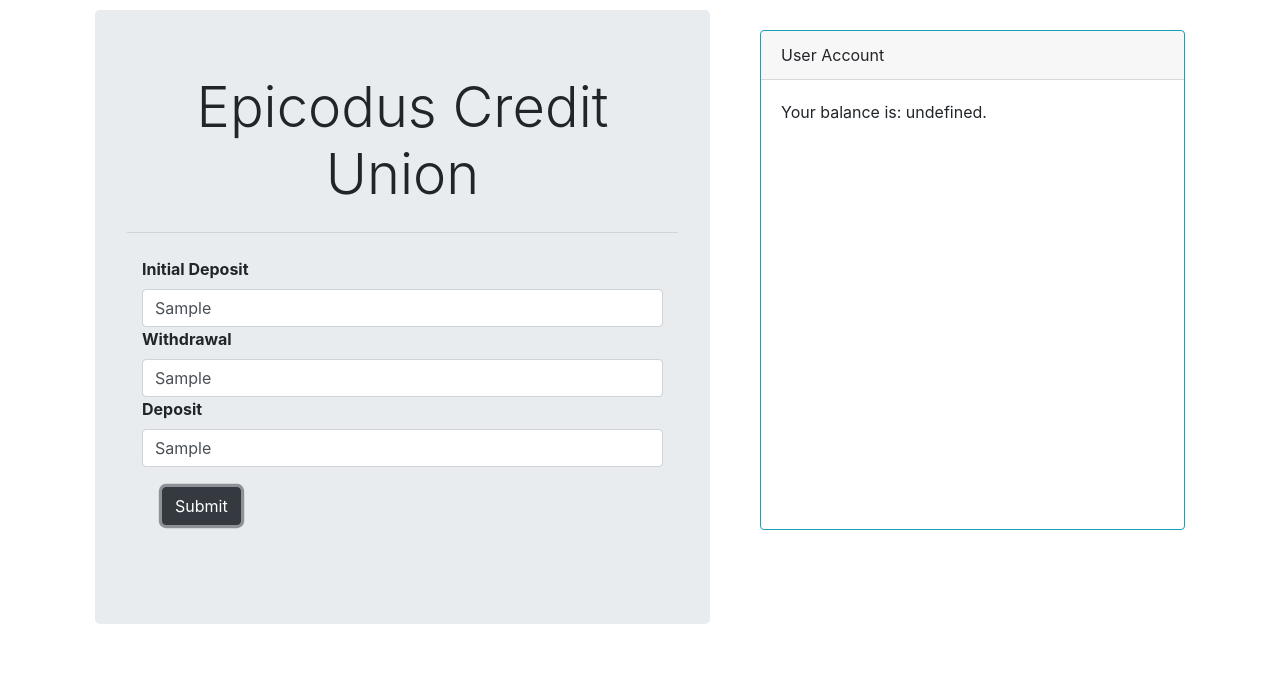
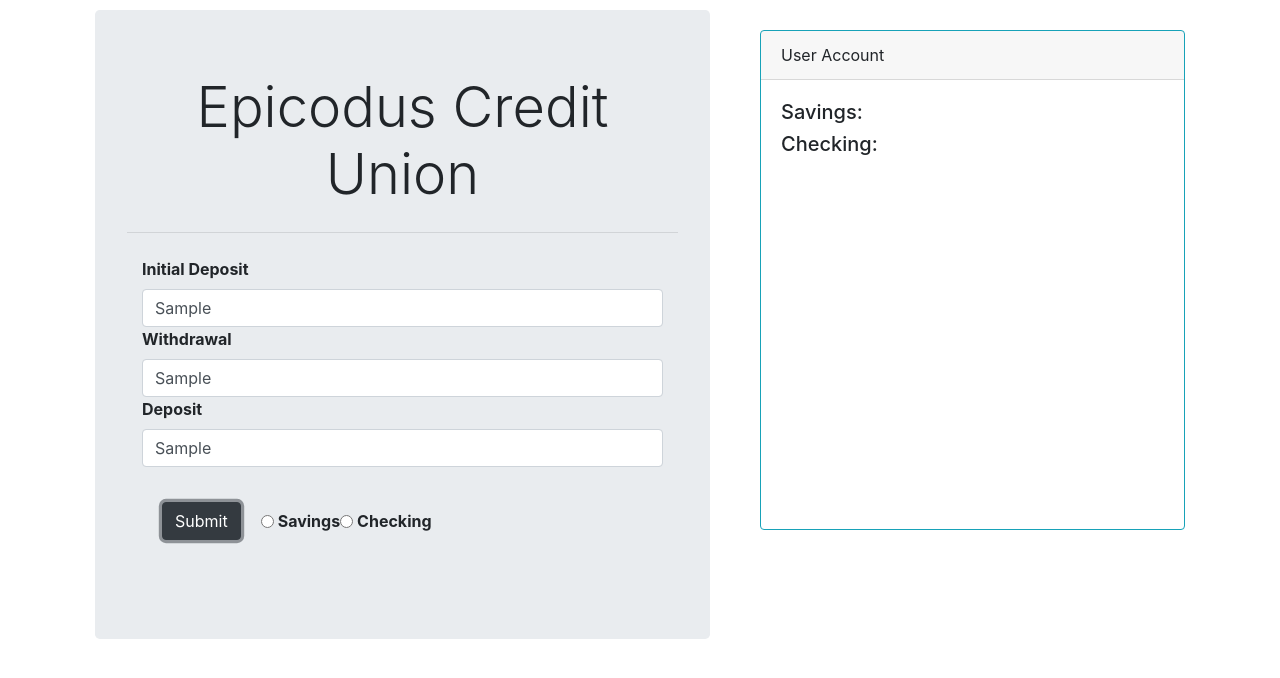
Before and after one commit to amychurchwell/credit-union, a plain HTML site: page index.html in a window 1280 px wide. Both pictures are taken after typing "Sample", "Sample", "Sample" into the empty fields and a click on the button "Submit". Drawn offline with Linux system fonts and the light colour scheme.

Commit message:
debug savings and checking objects

```diff
--- a/index.html
+++ b/index.html
@@ -22,7 +22,19 @@
                 <input id="withdrawal" type="text" class="form-control" placeholder="Withdrawal">
                 <label>Deposit</label>
                 <input id="deposit" type="text" class="form-control" placeholder="Deposit">
-                <button type="submit" class="btn btn-dark">Submit</button>
+              </div>
+              <div class="form-group">
+                <div class="form-inline">
+                  <button type="submit" class="btn btn-dark">Submit</button>
+                  <div class="form-check">
+                    <label class="form-check-label">
+                      <input class="form-check-input" type="radio" id="savings" name="account" value="savings">Savings</label>
+                  </div>
+                  <div class="form-check">
+                    <label class="form-check-label">
+                      <input class="form-check-input" type="radio" id="checking" name="account" value="checking">Checking</label>
+                  </div>
+                </div>
               </div>
             </div>
           </form>
@@ -33,7 +45,8 @@
             <div class="card-header">User Account</div>
             <div class="card-body">
               <div class="alert alert-danger" role="alert">Your account is overdrawn!</div>
-              <span id = "result"></span>
+              <h5>Savings:</h5><span id = "result"></span>
+              <h5>Checking:</h5><span id = "result-checking"></span>
             </div>
           </div>
         </div>
--- a/js/scripts.js
+++ b/js/scripts.js
@@ -1,8 +1,9 @@
 //backend//
-function Money(deposit, withdrawal, initial){
+function Money(deposit, withdrawal, initial, account){
   this.initial = initial;
   this.withdrawal = withdrawal;
   this.deposit = deposit;
+  this.account = account;
 }
 
 Money.prototype.credit = function(){
@@ -30,6 +31,7 @@ $(document).ready(function() {
     var deposit = parseInt($('#deposit').val());
     var withdrawal = parseInt($('#withdrawal').val());
     var initial = parseInt($('#initial').val());
+    var account = $('input[name="account"]:checked').val();
 
     if (isNaN(withdrawal)) {
       withdrawal = 0;
@@ -38,15 +40,25 @@ $(document).ready(function() {
     if (isNaN(deposit)) {
       deposit = 0;
     }
-
-    var newMoney = new Money(deposit, withdrawal, initial);
+    debugger;
+    var newMoney = new Money(deposit, withdrawal, initial, account);
+    var newChecking = new Money(deposit, withdrawal, initial, account);
 
     $('#result-container').slideDown("slow");
-    $('#result').text("Your balance is: " + newMoney.credit() + ".");
 
-    if ((newMoney.credit()) < 0){
+    if (account === 'savings'){
+      $('#result').text("Your balance is: " + newMoney.credit() + ".");
+    }else if (account === 'checking'){
+      $('#result-checking').text("Your balance is: " + newChecking.credit() + ".");
+    }
+
+
+    if (((newMoney.credit()) < 0) || (newChecking.credit()) < 0){
       $('.alert-danger').slideDown("slow");
+    } else {
+      $('.alert-danger').slideUp("slow");
     }
+
     event.preventDefault();
 
   });
```
